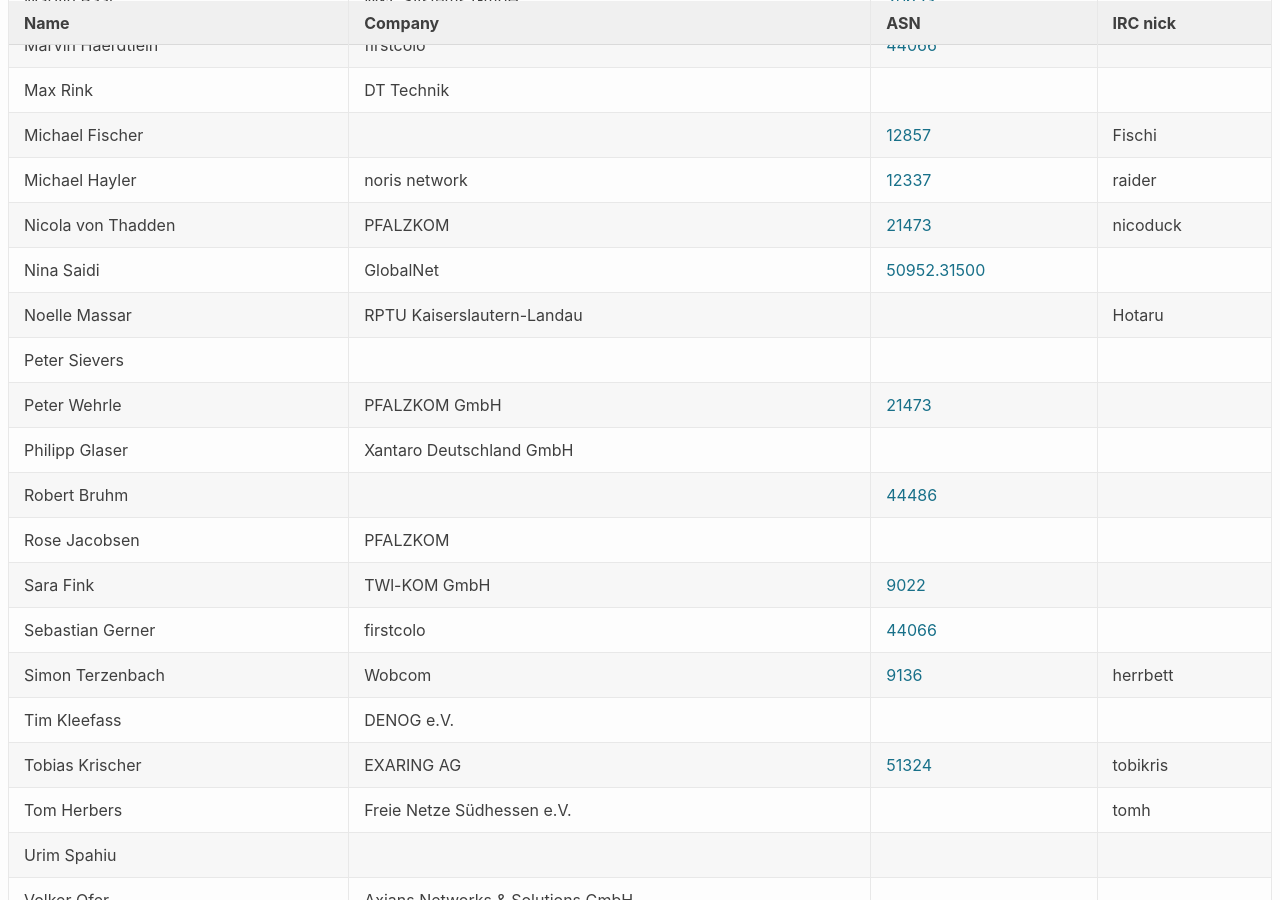
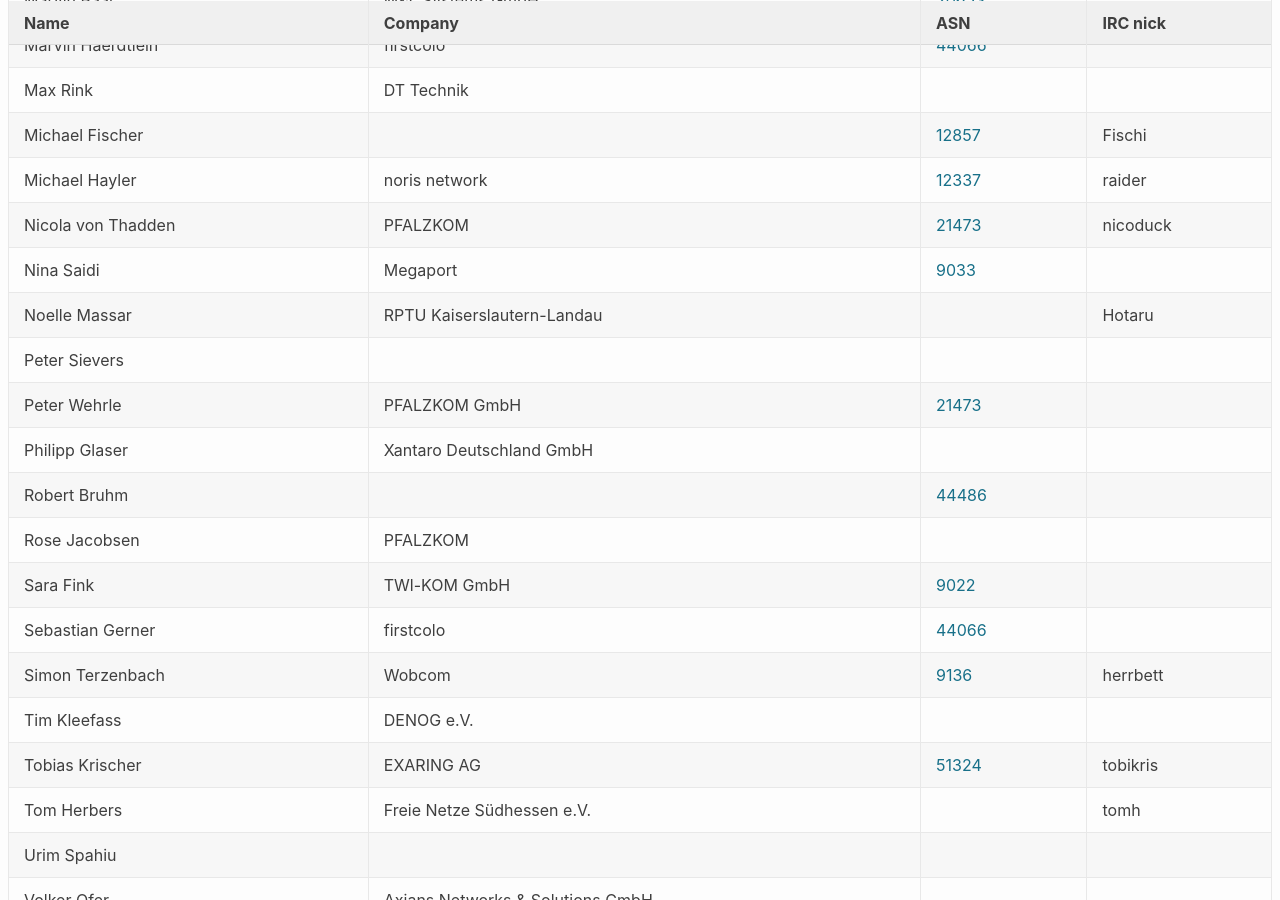
Before and after one commit to denog/pretix-attendeelist, a Jekyll site: the page built from denogmeetup24-04/index.markdown, in a window 1280 px wide and 900 px high, scrolled down 1156 px. Built offline with Jekyll 4.4.1, drawn with Linux system fonts in a browser that asks for light colours.

Commit message:
Latest data: Tue Apr  9 14:28:30 UTC 2024

```diff
--- a/_data/attendees_denogmeetup24-04.json
+++ b/_data/attendees_denogmeetup24-04.json
@@ -181,9 +181,9 @@
   },
   {
     "name": "Nina Saidi",
-    "company": "GlobalNet",
+    "company": "Megaport",
     "irc": null,
-    "asn": "50952.31500"
+    "asn": "9033"
   },
   {
     "name": "Noelle Massar",
```
